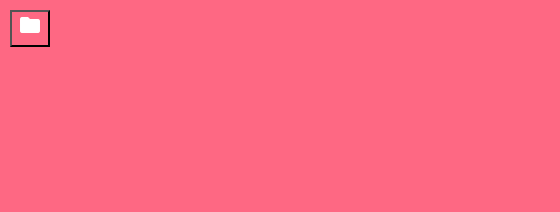
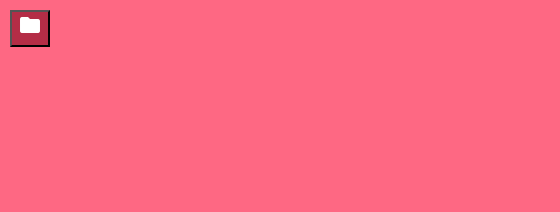
Before and after one commit to eleven011/eleven011.github.io, a plain HTML site: page contact.html in a window 1280 px wide. In both pictures the pointer is over the button "folder". Shown: the top 212 px of the page, 0-560 px from the left. Drawn offline with nearby package versions, Linux system fonts and the light colour scheme; grey boxes are pictures that could not be loaded.

Commit message:
fixed hover color for button

```diff
--- a/contact.css
+++ b/contact.css
@@ -45,7 +45,7 @@ button {
     color: white;
 }
 
-.btn:hover {
+button:hover {
     background-color: #b42d46;
     color: white;
 }
```
